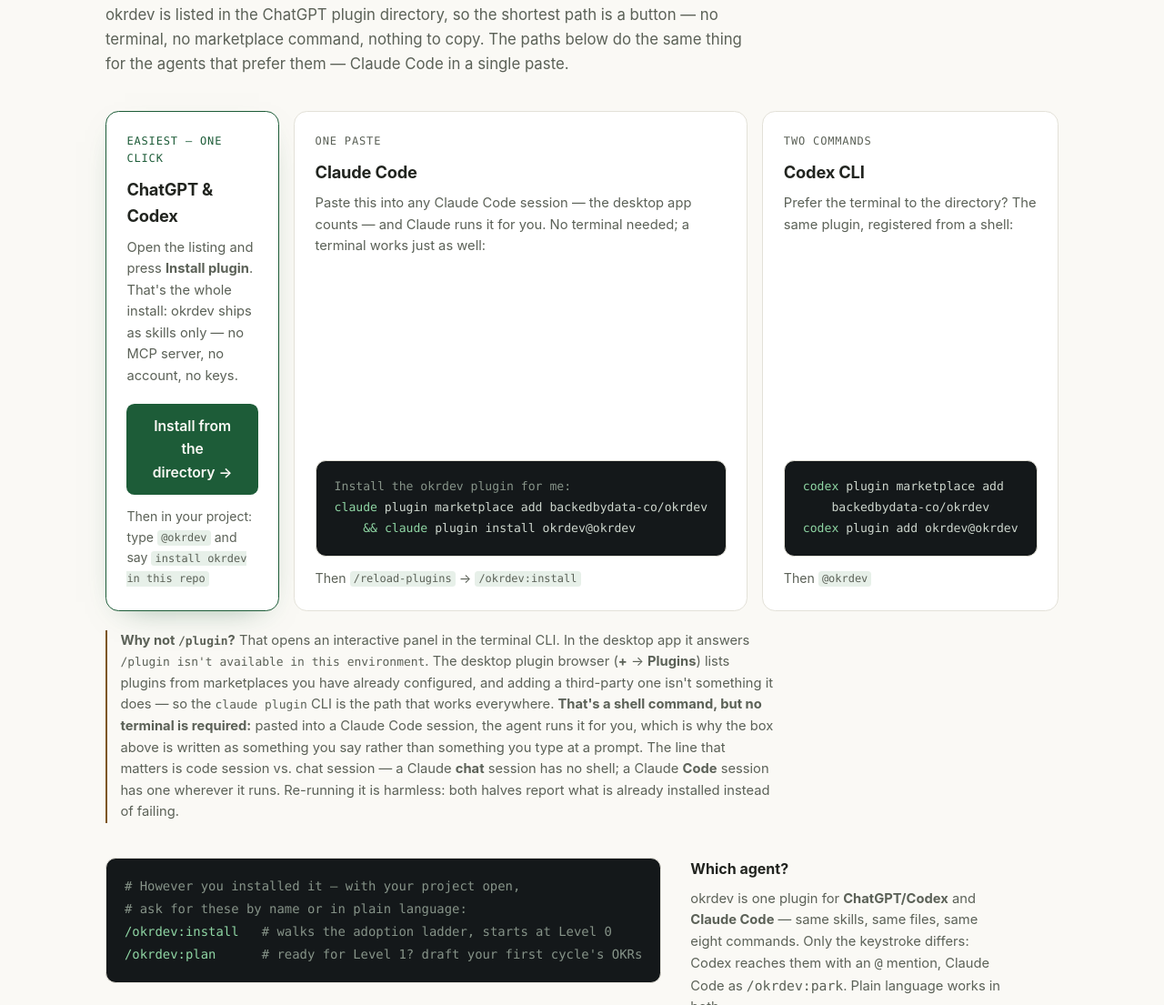
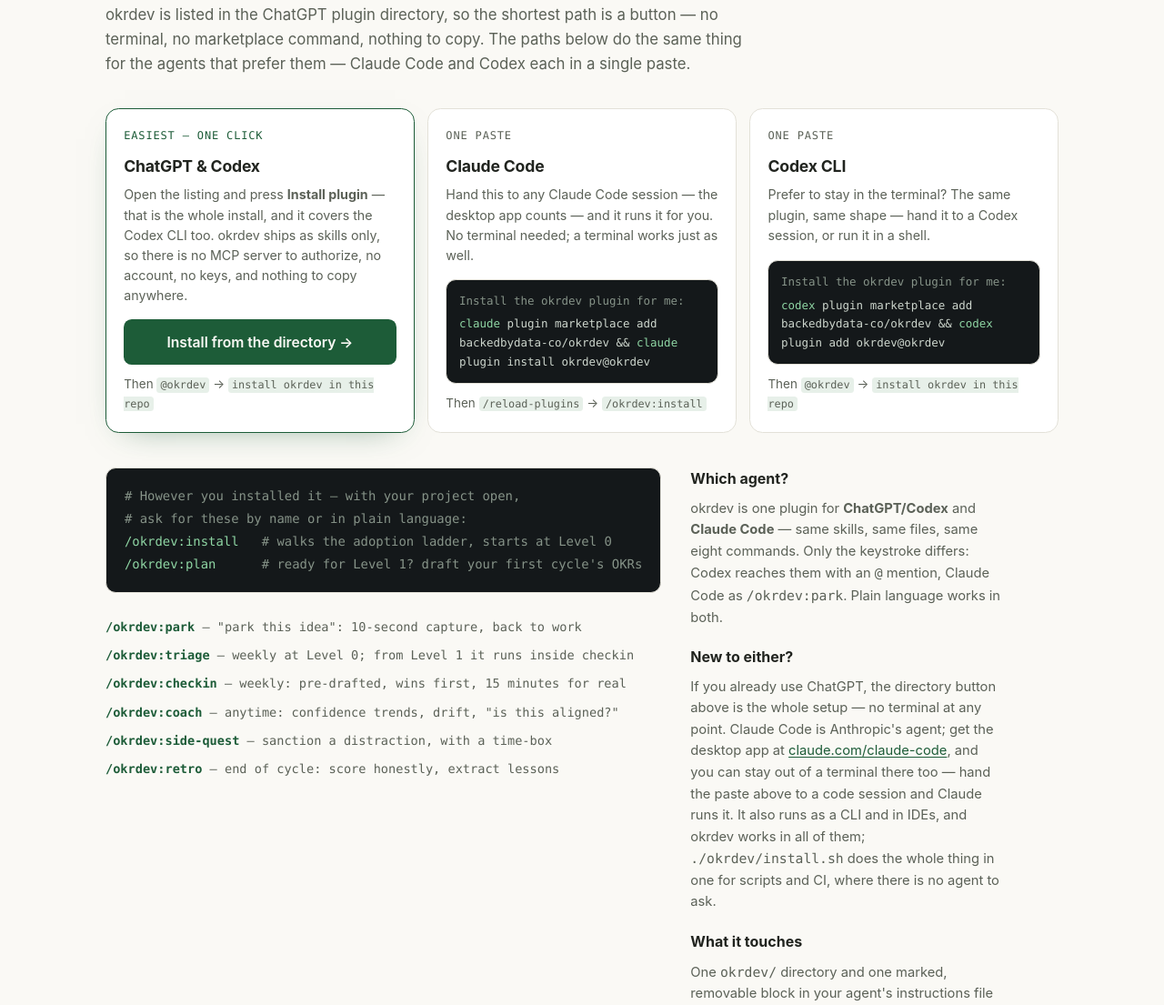
Before and after one commit to backedbydata-co/okrdev, a plain HTML site: page site/index.html in a window 1280 px wide. Shown: the part 3142-4247 px from the top of the page at 91% size. Drawn offline with Linux system fonts and the light colour scheme.

Commit message:
site,docs: Codex gets the one-paste shape; drop the /plugin apologia; rebuild the install cards
Codex now reads like Claude Code — one paste, `&&`-chained, handed to a
session or a shell. Both CLI paths are one idea in two dialects instead of
two different-looking rituals.

Removes the "Why not /plugin?" note from the landing page and the Quickstart.
It was a paragraph explaining why we don't do something, on a page whose job
is to get someone installed. The route and its exact error string stay in
docs/adoption.md, where someone who hit the error actually goes looking, and
the README links there.

Install cards: the grid was 1.2fr 1fr 1fr with bottom-aligned action blocks,
so the shorter cards opened a gap under their prose, and the commands were
hand-wrapped with literal indentation to survive narrow columns. Now even
thirds, prose balanced against each card's action, and pre-wrap on the code
so it soft-wraps instead of being broken by hand.

Measured in a browser at 1280px: three 339.7px columns, all three cards
357px tall, zero prose-to-action gap, both code blocks 6 lines with no
horizontal overflow.

```diff
--- a/site/index.html
+++ b/site/index.html
@@ -165,11 +165,11 @@
   .ladder-note { margin-top: 1.1rem; font-size: .92rem; color: var(--ink-soft); max-width: 44rem; }
 
   /* install */
-  .installs { display: grid; grid-template-columns: 1.2fr 1fr 1fr; gap: 1rem; margin-top: 2.4rem; align-items: stretch; }
+  .installs { display: grid; grid-template-columns: repeat(3, 1fr); gap: .9rem; margin-top: 2.2rem; align-items: stretch; }
   @media (max-width: 900px) { .installs { grid-template-columns: 1fr; } }
   .ipath {
     display: flex; flex-direction: column;
-    border: 1px solid var(--line); border-radius: .9rem; padding: 1.4rem 1.4rem 1.5rem;
+    border: 1px solid var(--line); border-radius: .9rem; padding: 1.25rem 1.2rem 1.3rem;
     background: var(--paper-raised);
   }
   .ipath-featured { border-color: var(--accent); box-shadow: 0 12px 36px -22px rgba(29, 92, 56, .6); }
@@ -178,18 +178,17 @@
     text-transform: uppercase; color: var(--ink-soft); margin-bottom: .65rem;
   }
   .ipath-featured .tag { color: var(--accent); }
-  .ipath h3 { font-size: 1.14rem; letter-spacing: -.01em; margin-bottom: .5rem; }
-  .ipath p { font-size: .92rem; color: var(--ink-soft); }
-  .ipath .act { margin-top: auto; padding-top: 1.15rem; }
+  .ipath h3 { font-size: 1.1rem; letter-spacing: -.01em; margin-bottom: .4rem; }
+  .ipath p { font-size: .89rem; color: var(--ink-soft); line-height: 1.55; }
+  .ipath .act { margin-top: auto; padding-top: .95rem; }
   .ipath .act .btn { display: block; text-align: center; }
-  .ipath .act pre.code { margin: 0; font-size: .82rem; line-height: 1.75; }
-  .ipath .then { margin-top: .8rem; font-size: .88rem; }
-  .ipath .then code { font-size: .85em; background: var(--accent-soft); padding: .1em .35em; border-radius: .3em; }
-  .installs-note {
-    margin-top: 1.3rem; font-size: .92rem; color: var(--ink-soft); max-width: 46rem;
-    border-left: 2px solid var(--amber); padding-left: .9rem;
+  .ipath .act pre.code {
+    margin: 0; font-size: .78rem; line-height: 1.65; padding: .8rem .85rem;
+    white-space: pre-wrap; overflow-wrap: break-word; overflow-x: visible;
   }
-  .installs-note .mono { font-size: .88em; }
+  .ipath .act pre.code .c { display: block; margin-bottom: .3rem; }
+  .ipath .then { margin-top: .7rem; font-size: .84rem; }
+  .ipath .then code { font-size: .88em; background: var(--accent-soft); padding: .1em .35em; border-radius: .3em; }
   .install-cols { display: grid; grid-template-columns: 1.15fr .85fr; gap: 2rem; margin-top: 2.4rem; align-items: start; }
   @media (max-width: 860px) { .install-cols { grid-template-columns: 1fr; } }
   pre.code {
@@ -390,62 +389,44 @@
       <p class="sec-lede">
         okrdev is listed in the ChatGPT plugin directory, so the shortest path is a button —
         no terminal, no marketplace command, nothing to copy. The paths below do the same
-        thing for the agents that prefer them — Claude Code in a single paste.
+        thing for the agents that prefer them — Claude Code and Codex each in a single paste.
       </p>
 
       <div class="installs">
         <div class="ipath ipath-featured">
           <p class="tag">Easiest — one click</p>
           <h3>ChatGPT &amp; Codex</h3>
-          <p>Open the listing and press <b>Install plugin</b>. That's the whole install: okrdev
-             ships as skills only — no MCP server, no account, no keys.</p>
+          <p>Open the listing and press <b>Install plugin</b> — that is the whole install, and
+             it covers the Codex CLI too. okrdev ships as skills only, so there is no MCP
+             server to authorize, no account, no keys, and nothing to copy anywhere.</p>
           <div class="act">
             <a class="btn btn-primary" href="https://chatgpt.com/plugins/plugins_6a7a2f9e3968819187e30eaee8da1435">Install from the directory&nbsp;→</a>
-            <p class="then">Then in your project: type <code>@okrdev</code> and say
-               <code>install okrdev in this repo</code></p>
+            <p class="then">Then <code>@okrdev</code> → <code>install okrdev in this repo</code></p>
           </div>
         </div>
 
         <div class="ipath">
           <p class="tag">One paste</p>
           <h3>Claude Code</h3>
-          <p>Paste this into any Claude Code session — the desktop app counts — and Claude
-             runs it for you. No terminal needed; a terminal works just as well:</p>
+          <p>Hand this to any Claude Code session — the desktop app counts — and it runs it
+             for you. No terminal needed; a terminal works just as well.</p>
           <div class="act">
-<pre class="code"><span class="c">Install the okrdev plugin for me:</span>
-<span class="k">claude</span> plugin marketplace add backedbydata-co/okrdev
-    <span class="k">&amp;&amp;</span> <span class="k">claude</span> plugin install okrdev@okrdev</pre>
+<pre class="code"><span class="c">Install the okrdev plugin for me:</span><span class="k">claude</span> plugin marketplace add backedbydata-co/okrdev &amp;&amp; <span class="k">claude</span> plugin install okrdev@okrdev</pre>
             <p class="then">Then <code>/reload-plugins</code> → <code>/okrdev:install</code></p>
           </div>
         </div>
 
         <div class="ipath">
-          <p class="tag">Two commands</p>
+          <p class="tag">One paste</p>
           <h3>Codex CLI</h3>
-          <p>Prefer the terminal to the directory? The same plugin, registered from a shell:</p>
+          <p>Prefer to stay in the terminal? The same plugin, same shape — hand it to a
+             Codex session, or run it in a shell.</p>
           <div class="act">
-<pre class="code"><span class="k">codex</span> plugin marketplace add
-    backedbydata-co/okrdev
-<span class="k">codex</span> plugin add okrdev@okrdev</pre>
-            <p class="then">Then <code>@okrdev</code></p>
+<pre class="code"><span class="c">Install the okrdev plugin for me:</span><span class="k">codex</span> plugin marketplace add backedbydata-co/okrdev &amp;&amp; <span class="k">codex</span> plugin add okrdev@okrdev</pre>
+            <p class="then">Then <code>@okrdev</code> → <code>install okrdev in this repo</code></p>
           </div>
         </div>
       </div>
-
-      <p class="installs-note">
-        <b>Why not <span class="mono">/plugin</span>?</b> That opens an interactive panel in the
-        terminal CLI. In the desktop app it answers
-        <span class="mono">/plugin isn't available in this environment</span>. The desktop plugin
-        browser (<b>+</b> → <b>Plugins</b>) lists plugins from marketplaces you have already
-        configured, and adding a third-party one isn't something it does — so the
-        <span class="mono">claude plugin</span> CLI is the path that works everywhere.
-        <b>That's a shell command, but no terminal is required:</b> pasted into a Claude Code
-        session, the agent runs it for you, which is why the box above is written as something
-        you say rather than something you type at a prompt. The line that matters is code
-        session vs. chat session — a Claude <b>chat</b> session has no shell; a Claude
-        <b>Code</b> session has one wherever it runs. Re-running it is harmless: both halves
-        report what is already installed instead of failing.
-      </p>
 
       <div class="install-cols">
         <div>
```
Also changed, not shown: CHANGELOG.md, README.md.
